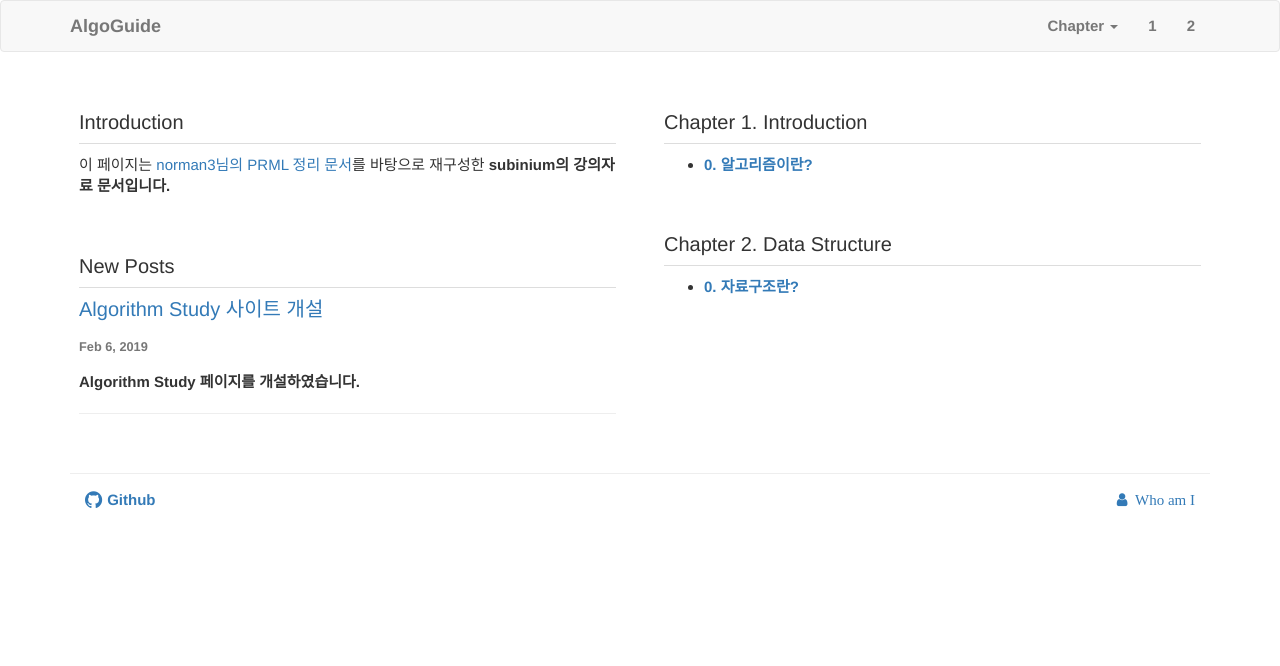
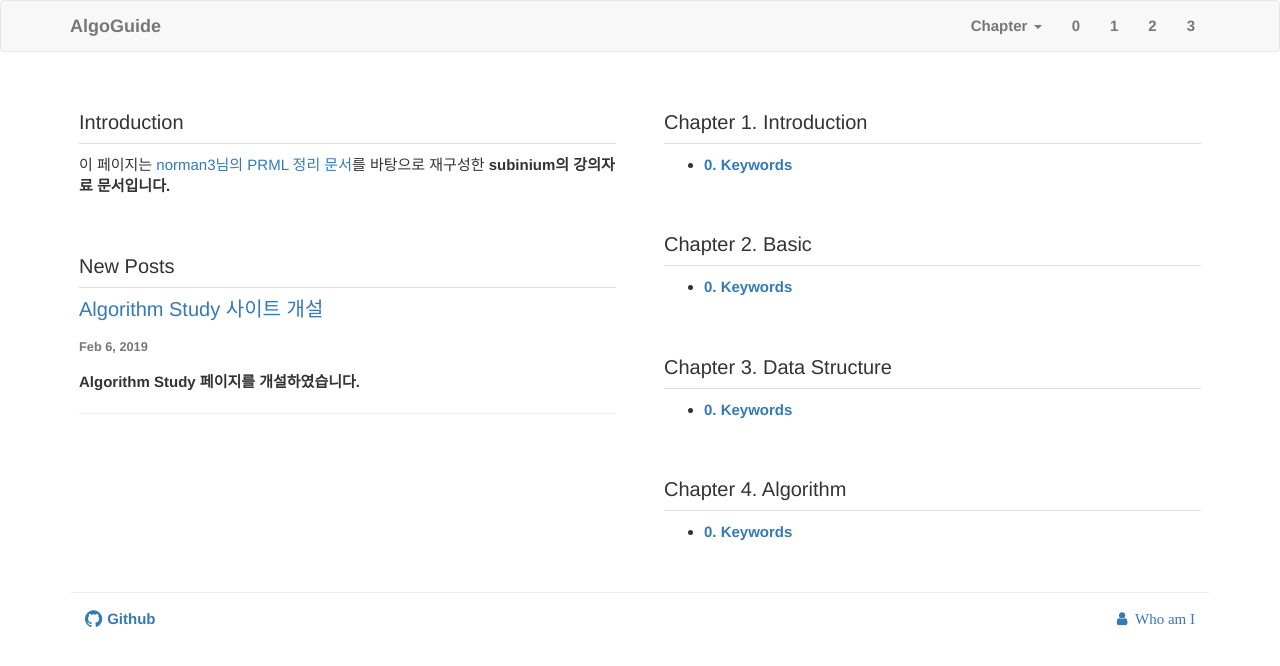
Before and after one commit to subinium/Algorithm, a Jekyll site: the page built from index.html, in a window 1280 px wide. Shown: the top 666 px of the page. Built offline with Jekyll 4.4.1, drawn with Linux system fonts in a browser that asks for light colours; nearby versions of some CDN libraries; library files that are not in the unit come from our copies; comment, search, counter and statistics services are not loaded.

Commit message:
목차 수정추가

```diff
--- a/index.html
+++ b/index.html
@@ -30,16 +30,27 @@ layout: default
     <div class="well-sm">
       <h3>Chapter 1. Introduction</h3>
       <ul>
-        <li><a href="{{ site.baseurl }}/docs/chapter01/0">0. 알고리즘이란?</a></li>
+        <li><a href="{{ site.baseurl }}/docs/chapter00/0">0. Keywords</a></li>
       </ul>
     </div>
 
     <div class="well-sm">
-      <h3>Chapter 2. Data Structure</h3>
+      <h3>Chapter 2. Basic</h3>
       <ul>
-        <li><a href="{{ site.baseurl }}/docs/chapter01/0">0. 자료구조란?</a></li>
+        <li><a href="{{ site.baseurl }}/docs/chapter01/0">0. Keywords</a></li>
       </ul>
     </div>
-
+    <div class="well-sm">
+      <h3>Chapter 3. Data Structure</h3>
+      <ul>
+        <li><a href="{{ site.baseurl }}/docs/chapter02/0">0. Keywords</a></li>
+      </ul>
+    </div>
+    <div class="well-sm">
+      <h3>Chapter 4. Algorithm</h3>
+      <ul>
+        <li><a href="{{ site.baseurl }}/docs/chapter03/0">0. Keywords</a></li>
+      </ul>
+    </div>
   </div>
 </div>
```
Also changed, not shown: _data/topnav.yml (+13 -1 lines), _docs/chapter00/0.md (added, +9 -0 lines), _docs/chapter01/0.md (added, +10 -0 lines), _docs/chapter02/0.md (added, +12 -0 lines), _docs/chapter03/0.md (added, +9 -0 lines), docs/chapter01/0.md (deleted, +0 -7 lines), docs/chapter02/0.md (deleted, +0 -7 lines).
